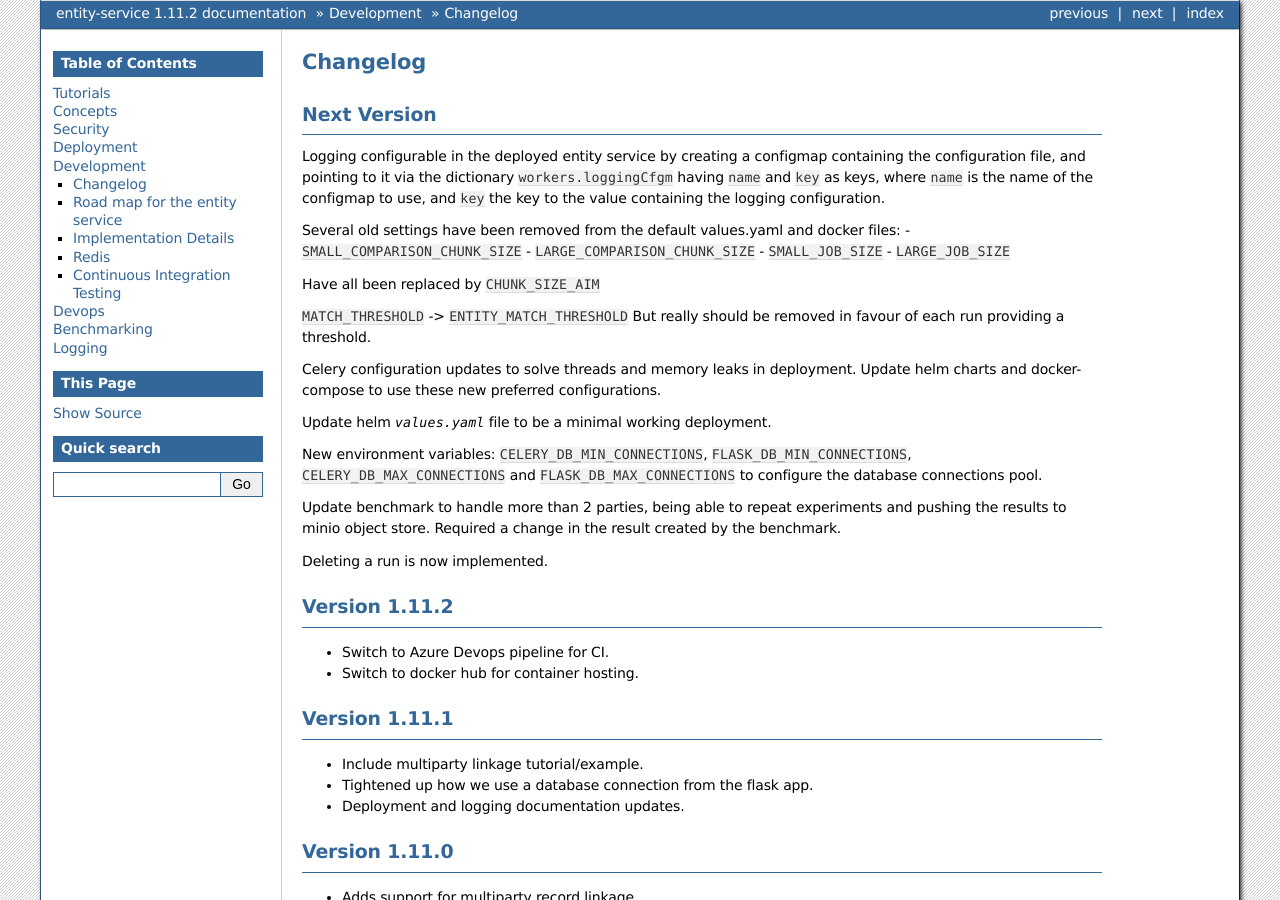
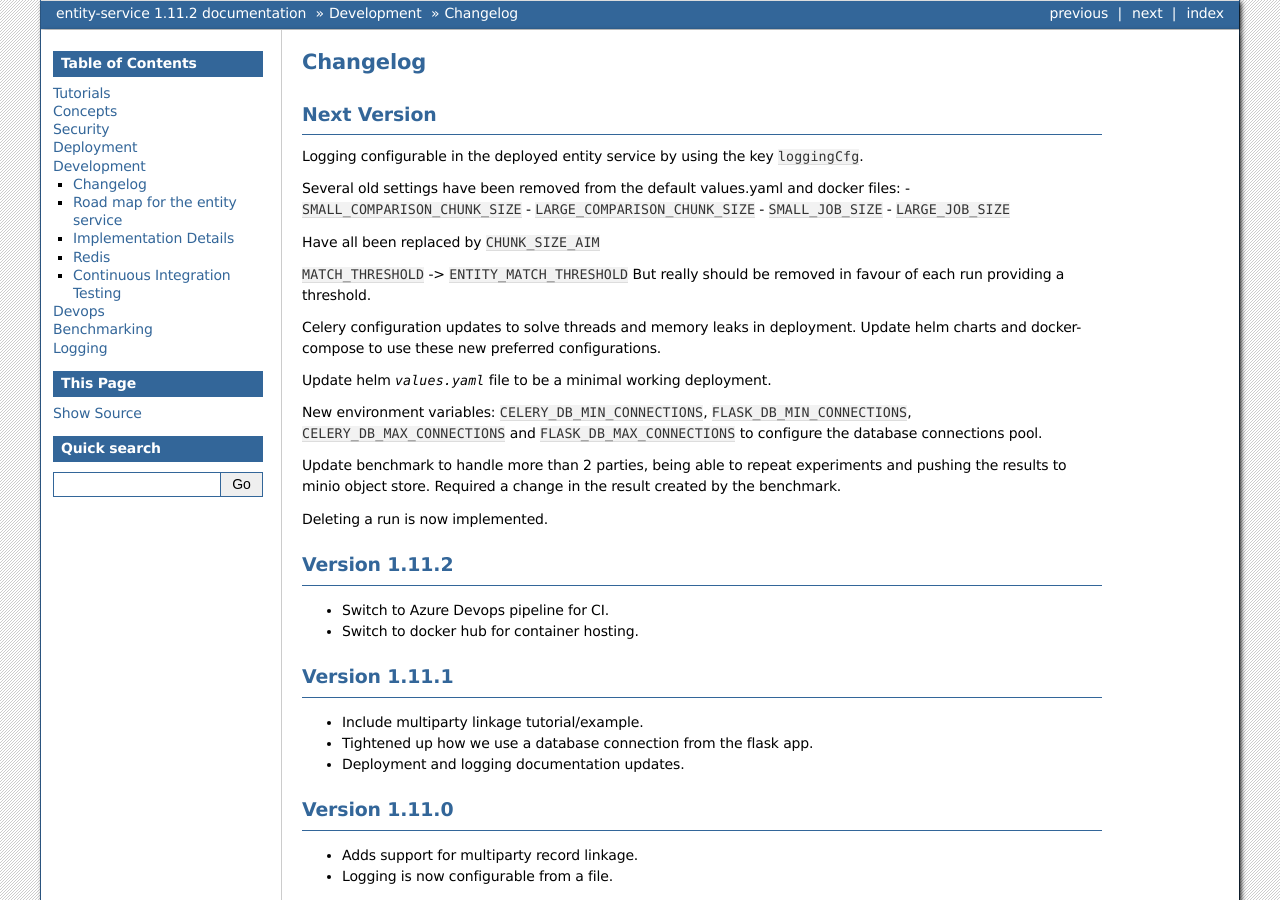
Before and after one commit to data61/anonlink-entity-service, a Sphinx documentation site: the page built from docs/changelog.rst, in a window 1280 px wide and 900 px high. Built offline with Sphinx 7.4.7, drawn with Linux system fonts in a browser that asks for light colours; formulas are drawn with MathJax 3.

Commit message:
Update the changelog.

```diff
--- a/docs/changelog.rst
+++ b/docs/changelog.rst
@@ -7,10 +7,7 @@ Changelog
 Next Version
 ------------
 
-Logging configurable in the deployed entity service by creating a configmap
-containing the configuration file, and pointing to it via the dictionary ``workers.loggingCfgm``
-having ``name`` and ``key`` as keys, where ``name`` is the name of the configmap to use, and ``key``
-the key to the value containing the logging configuration.
+Logging configurable in the deployed entity service by using the key ``loggingCfg``.
 
 
 Several old settings have been removed from the default values.yaml and docker files:
```
